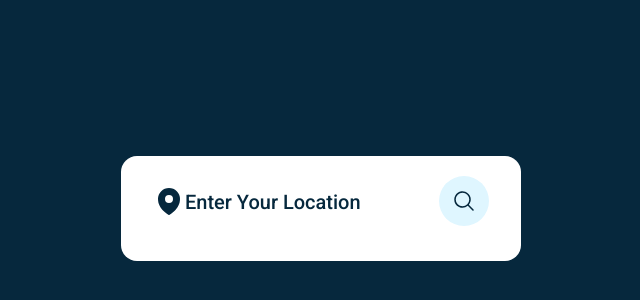
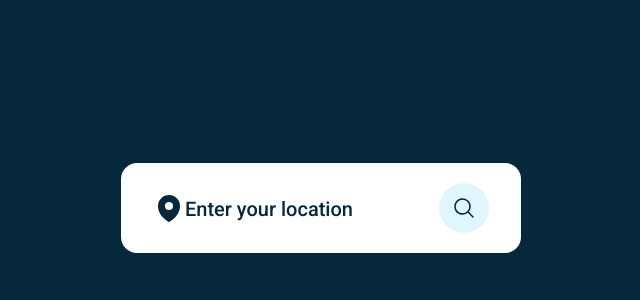
Before and after one commit to JeremyDevCode/weathernow, a Next.js app: page / in a window 1280 px wide. Shown: the part 192-492 px from the top of the page, without its empty margins (319-959 px from the left). Built offline with nearby package versions, Linux system fonts and the light colour scheme.

Commit message:
:art: Aesthetic correction of the application

```diff
--- a/src/pages/index.js
+++ b/src/pages/index.js
@@ -60,10 +60,10 @@ export default function Home() {
 
   return (
    <main className='flex items-center justify-center h-screen bg-[#06283D] box-border'>
-      <div className={`relative w-[400px] transition-all duration-200 ${!weatherStatus ? 'h-[105px]' : 'h-[605px]'} bg-white py-5 px-8 overflow-hidden rounded-2xl`}>
+      <div className={`relative w-[400px] transition-all duration-500 ${!weatherStatus ? 'h-[90px]' : 'h-[605px]'} bg-white py-5 px-8 overflow-hidden rounded-2xl`}>
         <div className='flex items-center justify-between w-full h-min'>
           <Pin/>
-          <input ref={inputRef} className='outline-none text-[#06283D] w-4/5 text-2xl font-medium uppercase pl-8 placeholder:text-xl placeholder:text-[#06283D] placeholder:capitalize' type='text' placeholder='Enter your location'/>
+          <input ref={inputRef} className='outline-none text-[#06283D] w-4/5 text-2xl font-medium pl-8 placeholder:text-xl placeholder:text-[#06283D]' type='text' placeholder='Enter your location'/>
           <button onClick={getWeather} className='cursor-pointer w-[50px] h-[50px] text-[#06283D] bg-[#DFF6FF] flex items-center justify-center rounded-full transition delay-[40] ease-linear hover:text-white hover:bg-[#06283D]'>
             <Search/>
           </button>
```
